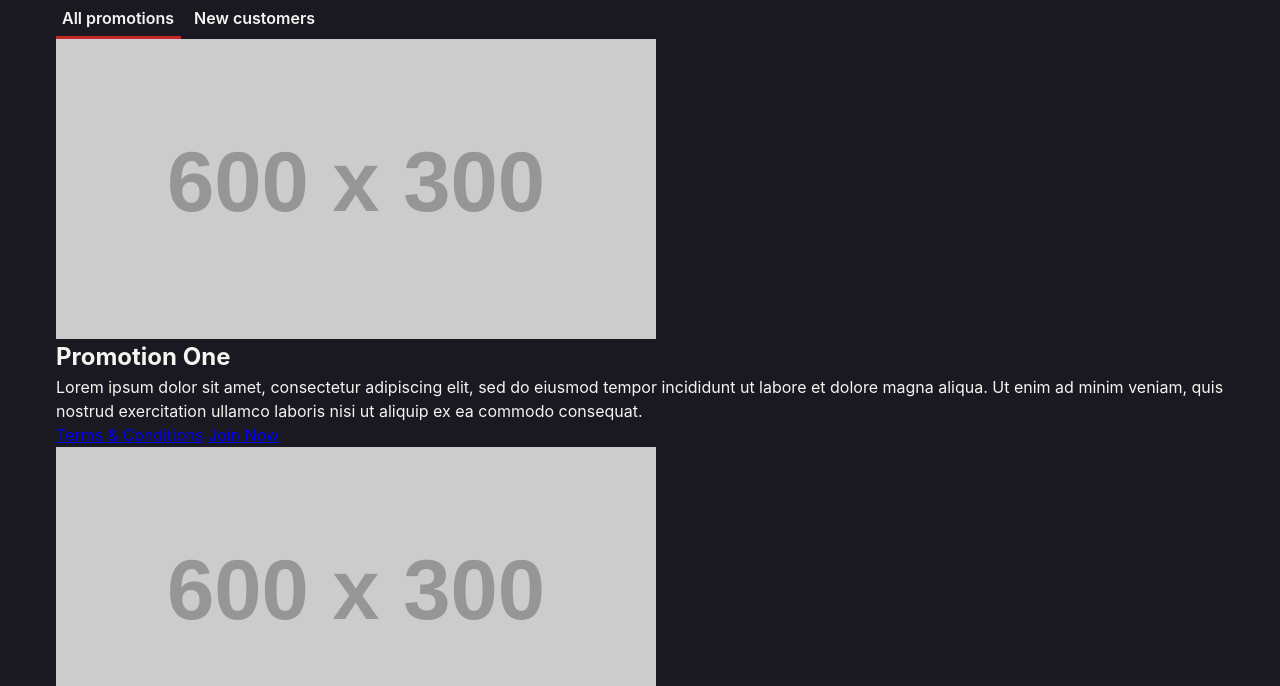
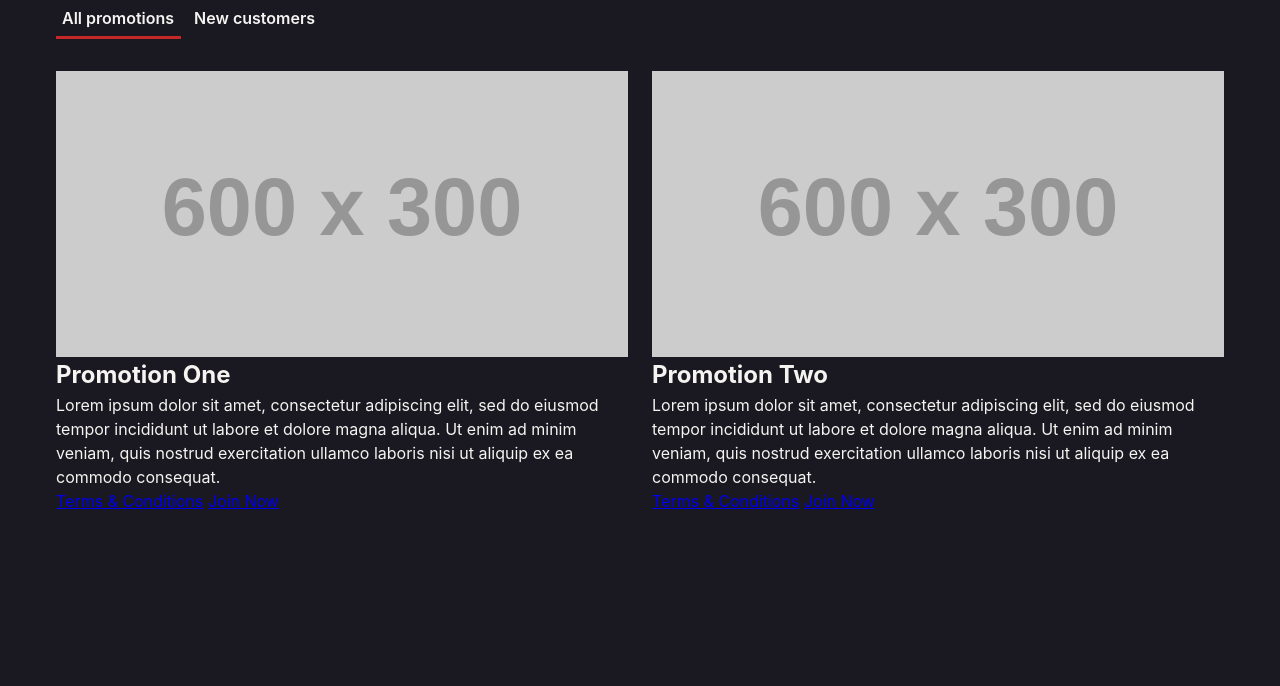
Before and after one commit to casantosmu/addison-global-2, a website built with Vite: page src/index.html in a window 1280 px wide. Shown: the part 54-740 px from the top of the page. Built offline with nearby package versions, Linux system fonts and the light colour scheme; placeholder pictures from the web are drawn by us.

Commit message:
Added grid styles for tab panel

```diff
--- a/src/index.html
+++ b/src/index.html
@@ -15,7 +15,7 @@
             class="tab_tabs-item"
             type="button"
             role="tab"
-            aria-selected="false"
+            aria-selected="true"
             aria-controls="tabPanelAllPromotions"
             id="tabItemAllPromotions"
           >
@@ -37,7 +37,7 @@
           id="tabPanelAllPromotions"
           role="tabpanel"
           aria-labelledby="tabItemAllPromotions"
-          class="tab__panel"
+          class="grid-auto grid-auto--500 tab__panel"
         >
           <article class="card">
             <img
@@ -90,7 +90,7 @@
           id="tabPanelNewCustomers"
           role="tabpanel"
           aria-labelledby="tabItemNewCustomers"
-          class="tab__panel"
+          class="grid-auto grid-auto--500 visually-hidden tab__panel"
         >
           <article class="card">
             <img
--- a/src/styles/components.css
+++ b/src/styles/components.css
@@ -7,6 +7,18 @@
 
 .container--xl {
   max-width: var(--xl-breakpoint);
+}
+
+.grid-auto {
+  display: grid;
+  grid-column-gap: var(--400-spacing);
+  grid-row-gap: var(--400-spacing);
+  grid-template-columns: repeat(auto-fit, minmax(288px, 1fr));
+}
+
+.grid-auto--500 {
+  grid-column-gap: var(--500-spacing);
+  grid-row-gap: var(--500-spacing);
 }
 
 .h3 {
@@ -43,3 +55,17 @@
   width: 125px;
   background-color: var(--primary-main-color);
 }
+
+.tab__panel {
+  padding-top: var(--600-spacing);
+}
+
+.visually-hidden {
+  clip: rect(0 0 0 0);
+  clip-path: inset(50%);
+  height: 1px;
+  overflow: hidden;
+  position: absolute;
+  white-space: nowrap;
+  width: 1px;
+}
--- a/src/styles/variables.css
+++ b/src/styles/variables.css
@@ -9,6 +9,8 @@
   --xl-breakpoint: 1200px;
   --300-spacing: 0.5rem;
   --400-spacing: 1rem;
+  --500-spacing: 1.5rem;
+  --600-spacing: 2rem;
   --400-font-size: 1rem;
   --700-font-size: 2.125rem;
 }
```
